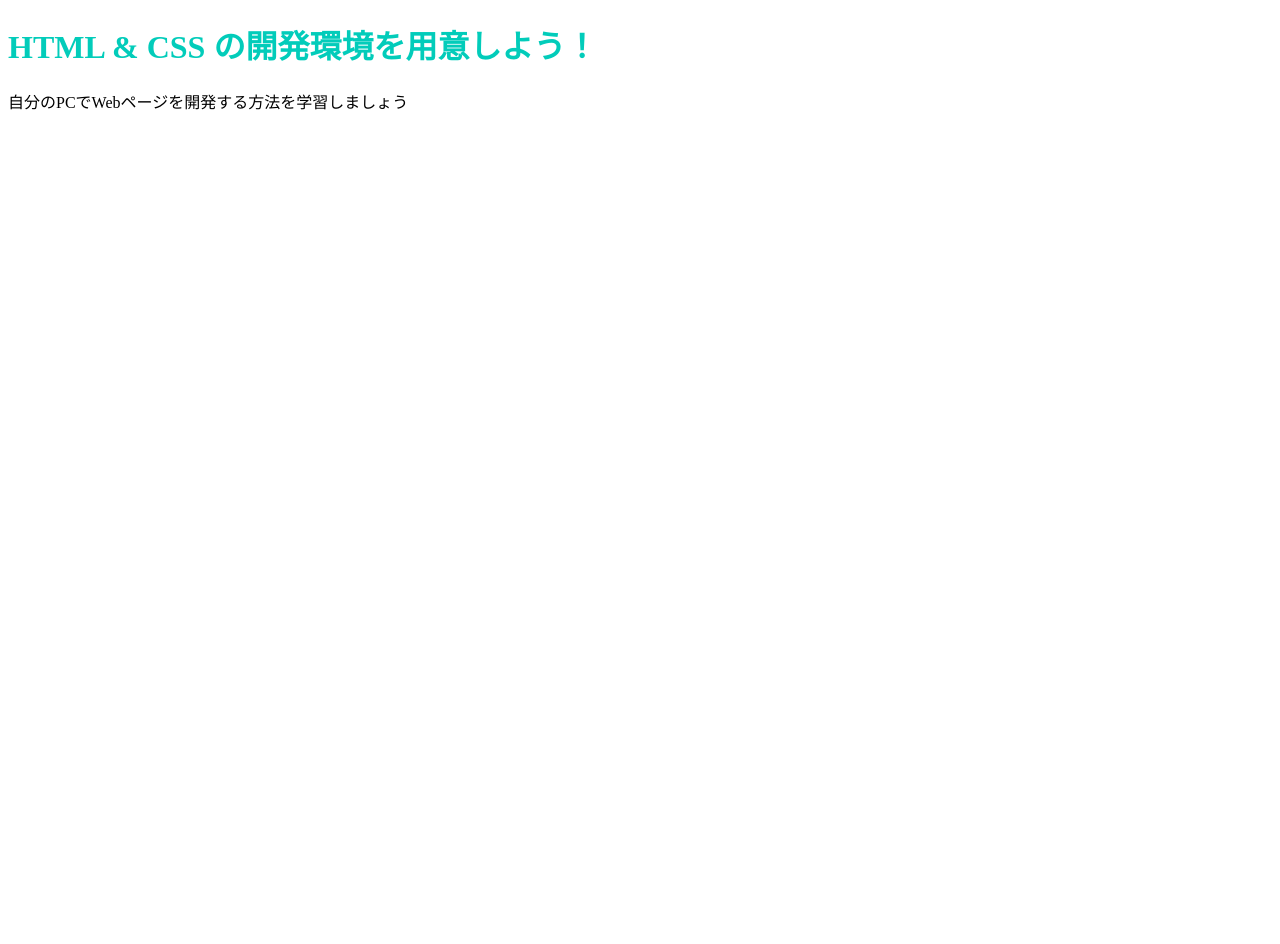
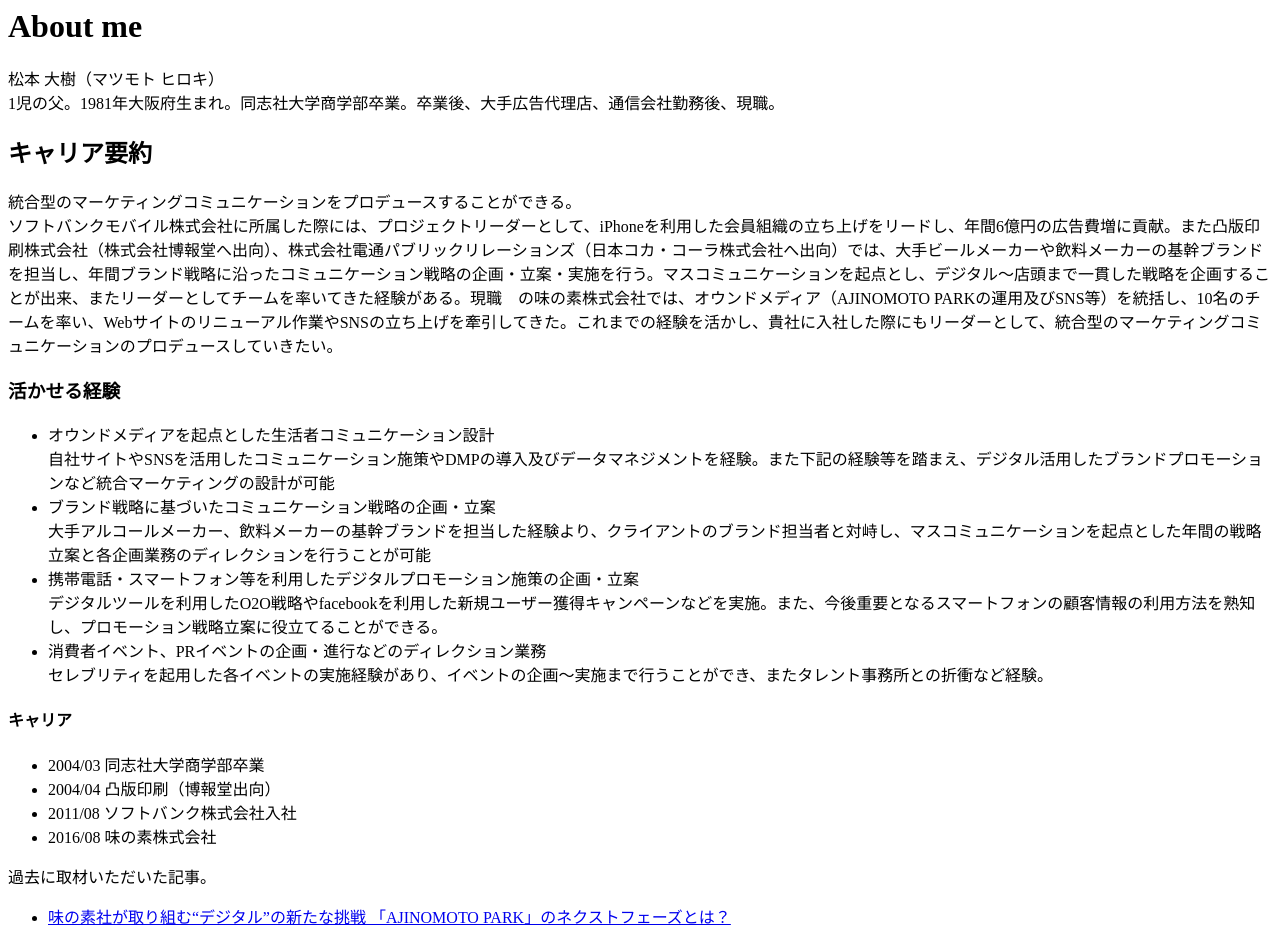
Before and after one commit to hmblack5/hiroki_matsumoto, a plain HTML site: page index.html in a window 1280 px wide. Before the commit the page ends 800 px from the top, so only its background shows below. Drawn offline with Linux system fonts and the light colour scheme.

Commit message:
Add files via upload

```diff
--- a/index.html
+++ b/index.html
@@ -1,13 +1,40 @@
 
-<!DOCTYPE html>
-<html>
-  <head>
-    <link rel="stylesheet" href="stylesheet.css">
-    <meta charset="utf-8">
-    <title>Progate</title>
-  </head>
-  <body>
-    <h1 class="title">HTML & CSS の開発環境を用意しよう！</h1>
-    <p>自分のPCでWebページを開発する方法を学習しましょう</p>
-  </body>
+<h1>About me</h1>
+	<p>松本 大樹（マツモト ヒロキ）<br>
+	1児の父。1981年大阪府生まれ。同志社大学商学部卒業。卒業後、大手広告代理店、通信会社勤務後、現職。</p>
+
+<h2>キャリア要約</h2>
+統合型のマーケティングコミュニケーションをプロデュースすることができる。<br>
+ソフトバンクモバイル株式会社に所属した際には、プロジェクトリーダーとして、iPhoneを利用した会員組織の立ち上げをリードし、年間6億円の広告費増に貢献。また凸版印刷株式会社（株式会社博報堂へ出向）、株式会社電通パブリックリレーションズ（日本コカ・コーラ株式会社へ出向）では、大手ビールメーカーや飲料メーカーの基幹ブランドを担当し、年間ブランド戦略に沿ったコミュニケーション戦略の企画・立案・実施を行う。マスコミュニケーションを起点とし、デジタル～店頭まで一貫した戦略を企画することが出来、またリーダーとしてチームを率いてきた経験がある。現職　の味の素株式会社では、オウンドメディア（AJINOMOTO PARKの運用及びSNS等）を統括し、10名のチームを率い、Webサイトのリニューアル作業やSNSの立ち上げを牽引してきた。これまでの経験を活かし、貴社に入社した際にもリーダーとして、統合型のマーケティングコミュニケーションのプロデュースしていきたい。
+<h3>活かせる経験</h3>
+<ul>
+<li>オウンドメディアを起点とした生活者コミュニケーション設計<br>
+自社サイトやSNSを活用したコミュニケーション施策やDMPの導入及びデータマネジメントを経験。また下記の経験等を踏まえ、デジタル活用したブランドプロモーションなど統合マーケティングの設計が可能
+</li>
+<li>ブランド戦略に基づいたコミュニケーション戦略の企画・立案<br>
+大手アルコールメーカー、飲料メーカーの基幹ブランドを担当した経験より、クライアントのブランド担当者と対峙し、マスコミュニケーションを起点とした年間の戦略立案と各企画業務のディレクションを行うことが可能
+</li>
+<li>携帯電話・スマートフォン等を利用したデジタルプロモーション施策の企画・立案<br>
+デジタルツールを利用したO2O戦略やfacebookを利用した新規ユーザー獲得キャンペーンなどを実施。また、今後重要となるスマートフォンの顧客情報の利用方法を熟知し、プロモーション戦略立案に役立てることができる。
+</li>
+<li>消費者イベント、PRイベントの企画・進行などのディレクション業務<br>
+セレブリティを起用した各イベントの実施経験があり、イベントの企画～実施まで行うことができ、またタレント事務所との折衝など経験。
+</li>
+</ul>
+
+<h4>キャリア</h4>
+<ul>
+<li>2004/03 同志社大学商学部卒業</li>
+<li>2004/04 凸版印刷（博報堂出向）</li>
+<li>2011/08 ソフトバンク株式会社入社</li>
+<li>2016/08 味の素株式会社</li>
+</ul>
+<p>過去に取材いただいた記事。</p>
+<ul>
+<li><a href="https://backyard.imjp.co.jp/articles/AWA2019_2">味の素社が取り組む“デジタル”の新たな挑戦
+「AJINOMOTO PARK」のネクストフェーズとは？</a></li>
+</ul>
+
+	</div>
+
 </html>
```
